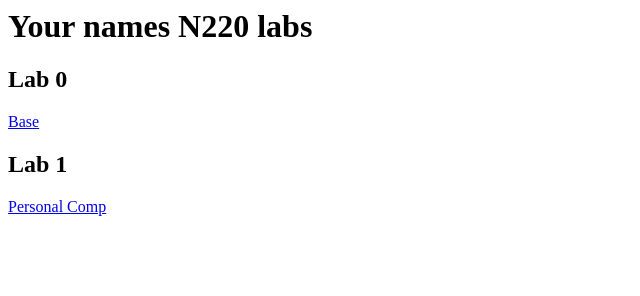
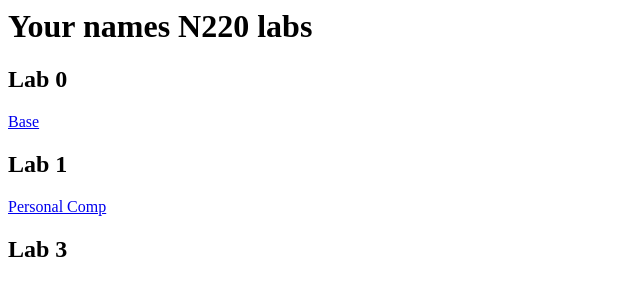
Before and after one commit to meanderingleaf/n220LabsS23b, a plain HTML site: page index.html in a window 1280 px wide. Shown: the full height of the page, 0-640 px from the left. Drawn offline with Linux system fonts and the light colour scheme.

Commit message:
Update index.html

```diff
--- a/index.html
+++ b/index.html
@@ -10,5 +10,7 @@
 
         <h2>Lab 1</h2>
         <a href="labs/lab1/personalComp.html">Personal Comp</a>
+
+        <h2>Lab 3</h2>
     </body>
 </html>
```
